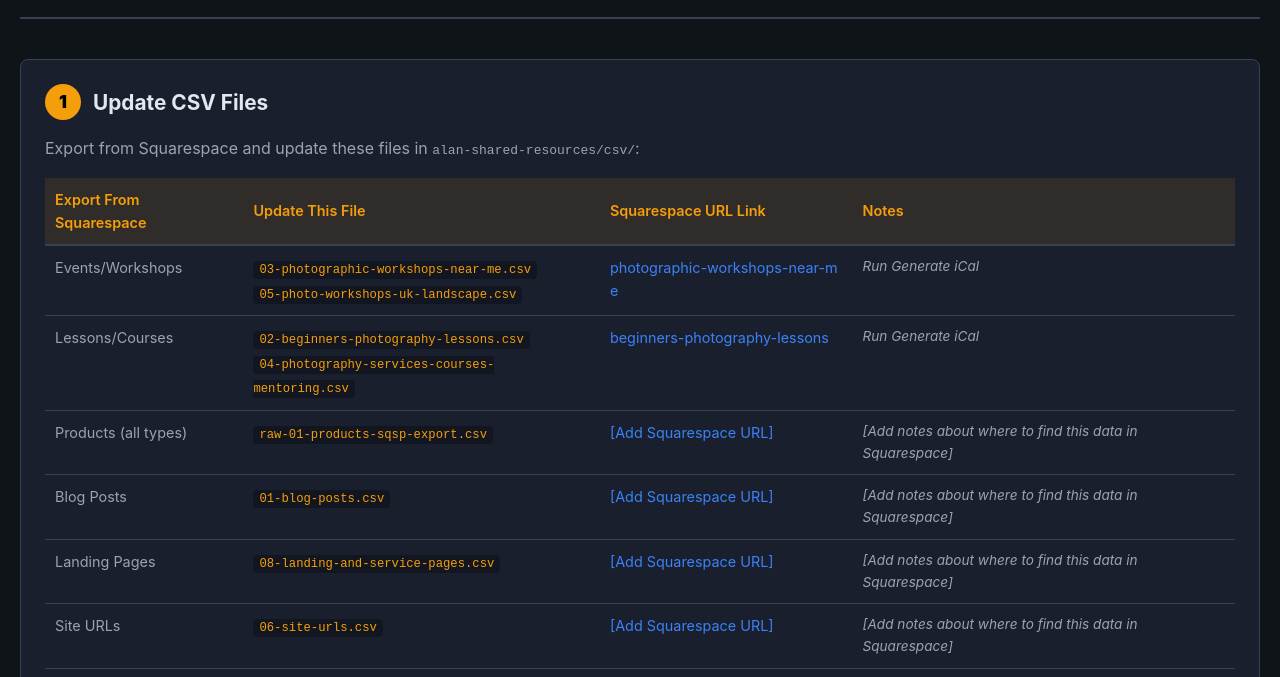
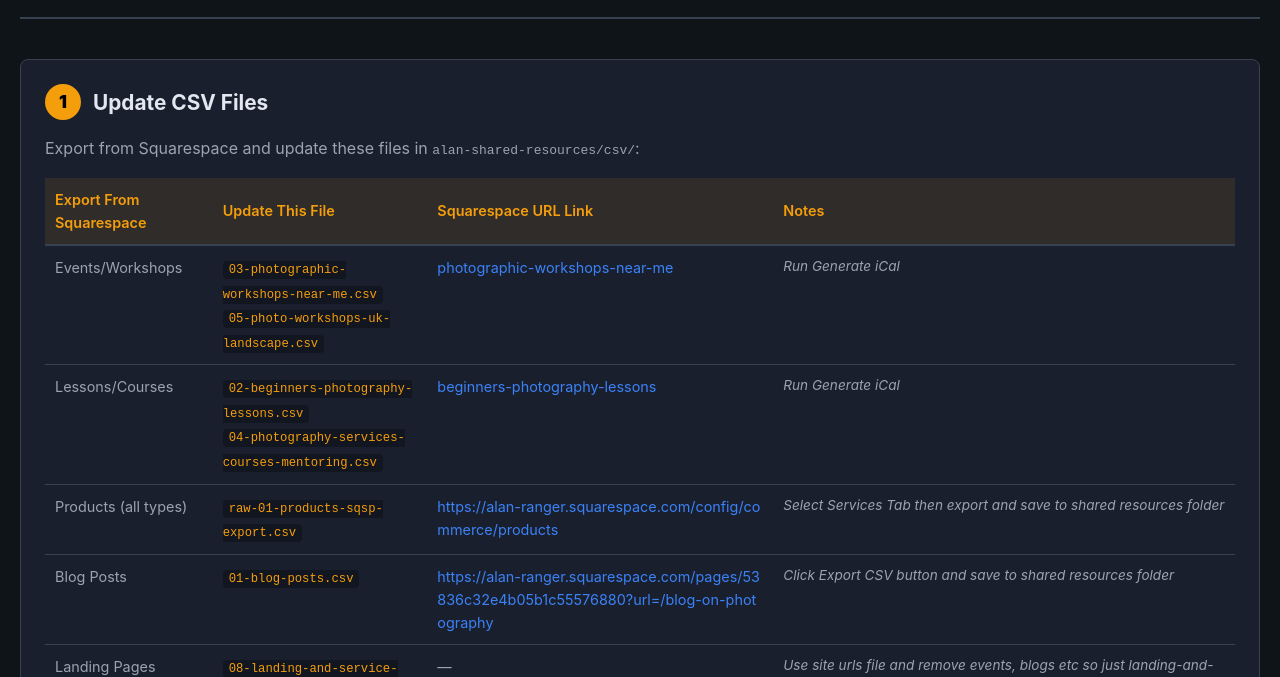
Before and after one commit to alanranger/apps-dashboard, a plain HTML site: page bau-workflow.html in a window 1280 px wide. Shown: the part 123-800 px from the top of the page. Drawn offline with Linux system fonts and the light colour scheme.

Commit message:
Add Squarespace URLs and notes for Products, Blog Posts, Landing Pages, and Site URLs

```diff
--- a/bau-workflow.html
+++ b/bau-workflow.html
@@ -254,26 +254,26 @@
           <tr>
             <td>Products (all types)</td>
             <td><code>raw-01-products-sqsp-export.csv</code></td>
-            <td><a href="#" target="_blank">[Add Squarespace URL]</a></td>
-            <td class="notes">[Add notes about where to find this data in Squarespace]</td>
+            <td><a href="https://alan-ranger.squarespace.com/config/commerce/products" target="_blank">https://alan-ranger.squarespace.com/config/commerce/products</a></td>
+            <td class="notes">Select Services Tab then export and save to shared resources folder</td>
           </tr>
           <tr>
             <td>Blog Posts</td>
             <td><code>01-blog-posts.csv</code></td>
-            <td><a href="#" target="_blank">[Add Squarespace URL]</a></td>
-            <td class="notes">[Add notes about where to find this data in Squarespace]</td>
+            <td><a href="https://alan-ranger.squarespace.com/pages/53836c32e4b05b1c55576880?url=/blog-on-photography" target="_blank">https://alan-ranger.squarespace.com/pages/53836c32e4b05b1c55576880?url=/blog-on-photography</a></td>
+            <td class="notes">Click Export CSV button and save to shared resources folder</td>
           </tr>
           <tr>
             <td>Landing Pages</td>
             <td><code>08-landing-and-service-pages.csv</code></td>
-            <td><a href="#" target="_blank">[Add Squarespace URL]</a></td>
-            <td class="notes">[Add notes about where to find this data in Squarespace]</td>
+            <td>—</td>
+            <td class="notes">Use site urls file and remove events, blogs etc so just landing-and-service-pages remain, then manually categorise whether landing or service page in column B</td>
           </tr>
           <tr>
             <td>Site URLs</td>
             <td><code>06-site-urls.csv</code></td>
-            <td><a href="#" target="_blank">[Add Squarespace URL]</a></td>
-            <td class="notes">[Add notes about where to find this data in Squarespace]</td>
+            <td><a href="https://docs.google.com/spreadsheets/d/1xCdB85CszPzwllWVflUpgyzIt79HFUjm9rtrTAvZY9Q/edit?pli=1&gid=0#gid=0" target="_blank">Google Sheets Tool</a></td>
+            <td class="notes">Use Google Sheets Tool to generate url list from sitemap and save to shared resources folder</td>
           </tr>
         </tbody>
       </table>
```
